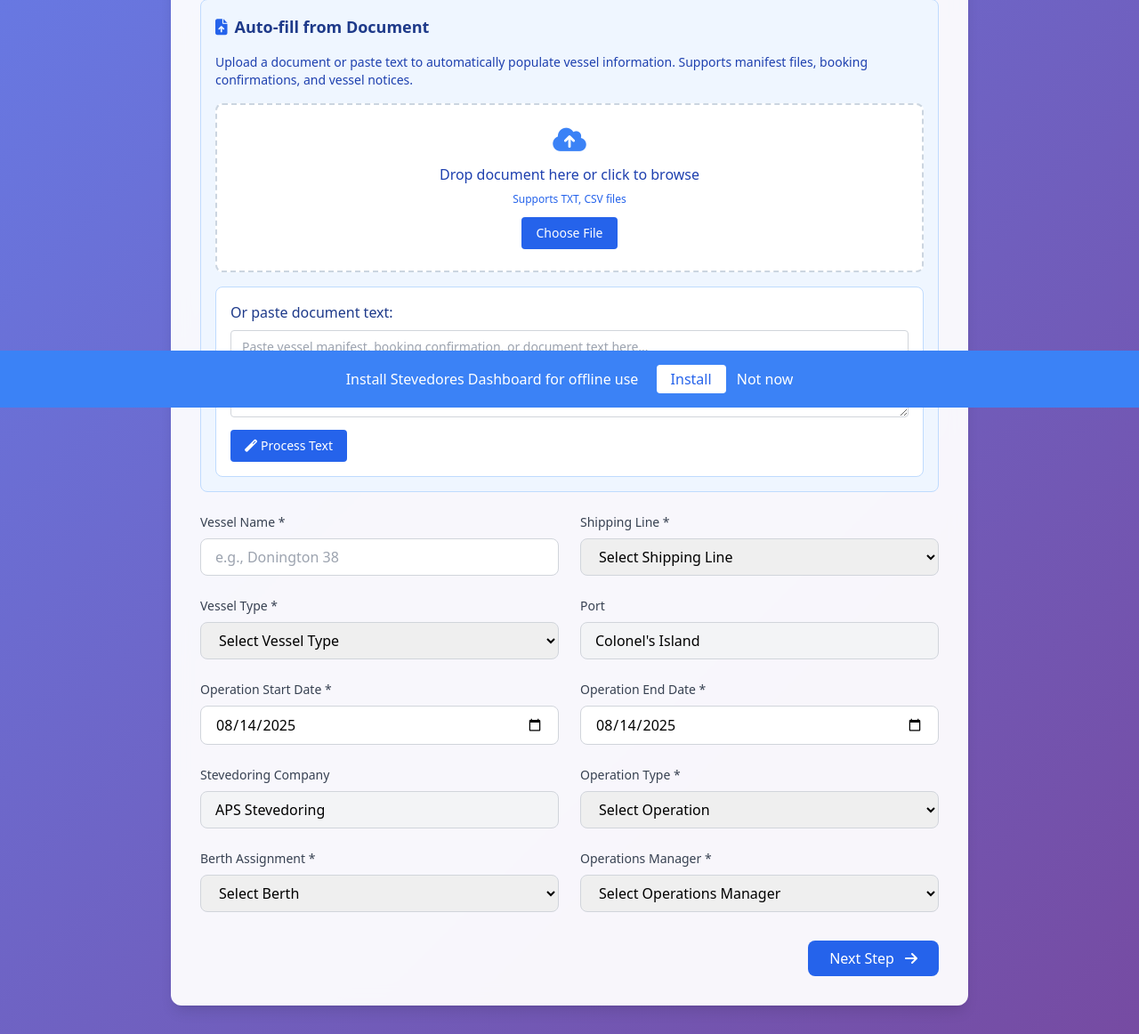
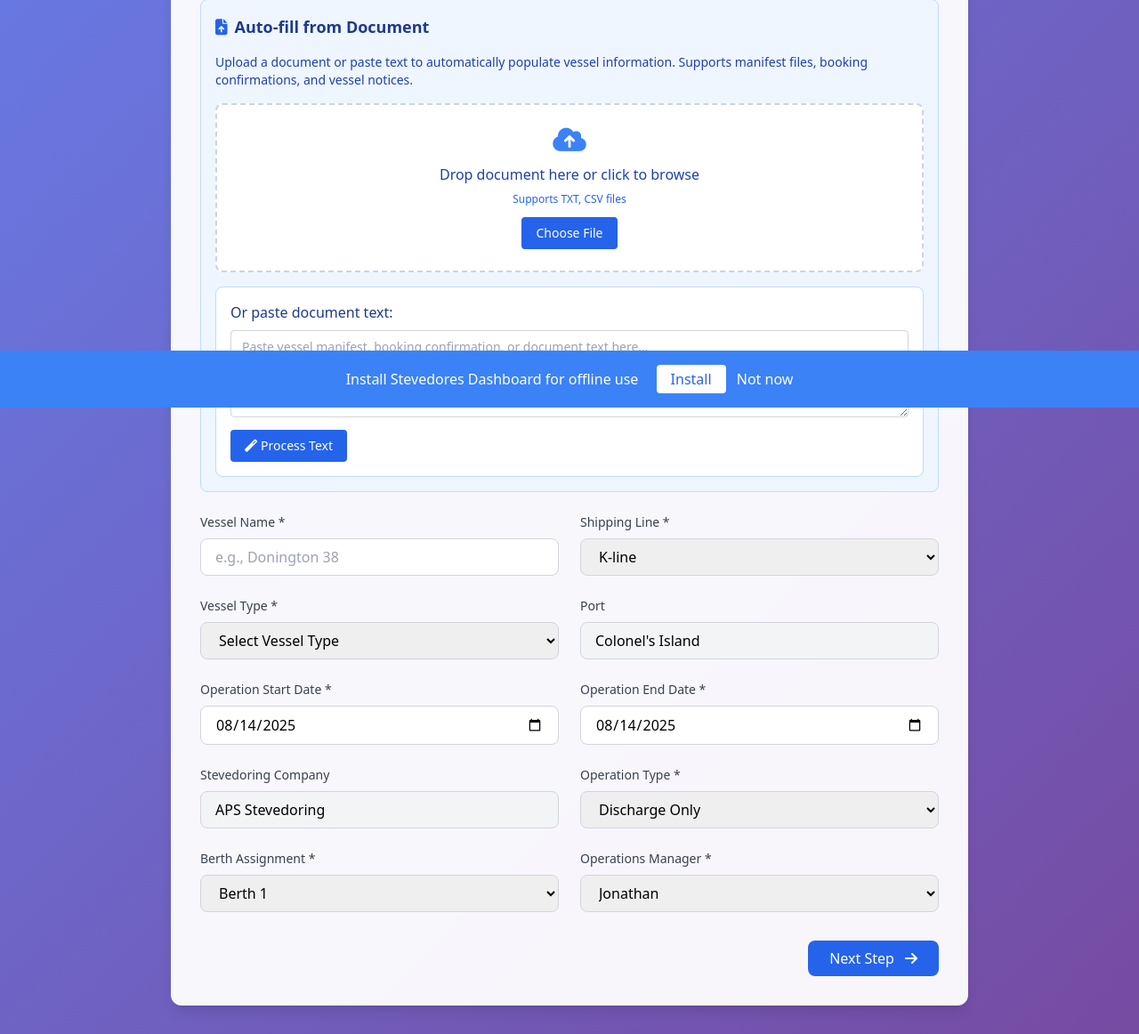
Before and after one commit to colbychapman3/Stevedores-Dashboard-3.0, a Flask app: page /wizard/ in a window 1280 px wide. Shown: the part 406-1568 px from the top of the page at 89% size. Run offline with Flask 3, Linux system fonts and the light colour scheme; the visitor is signed in with stand-in values (Sample User, id 1); parts of the project's set-up code (start-up, migrations or seed data) failed here and were passed over; some libraries are stand-ins or nearby versions.

Commit message:
Fix Step 1 wizard navigation regression
- Add debug logging to validateStep1() to identify blocking fields
- Improve error messaging with step numbers for better UX
- Set sensible defaults for all dropdown fields:
  * K-line shipping line (most common)
  * Auto + Heavy vessel type
  * Discharge Only operation type
  * Berth 1 assignment
  * Jonathan as operations manager
- Initialize vessel type options on page load for K-line default
- Enable Step 1 → Step 2 navigation with minimal user input

🧪 Generated with [Claude Code](https://claude.ai/code)

Co-Authored-By: Claude <noreply@anthropic.com>

```diff
--- a/static/js/wizard.js
+++ b/static/js/wizard.js
@@ -84,6 +84,9 @@ function initializeWizard() {
     // Initialize team members with default values
     updateTeamMembers('autoOperations');  // Initialize with 1 member (default selected)
     updateTeamMembers('highHeavy');       // Initialize high/heavy team
+
+    // Initialize vessel type options for default K-line selection
+    updateVesselTypeOptions();
 
     console.log('Vessel wizard initialized with offline document processing support');
 }
@@ -190,43 +193,61 @@ function validateStep1() {
     const berthAssignment = getValue('berthAssignment');
     const operationsManager = getValue('operationsManager');
 
+    console.log('Step 1 validation - Field values:');
+    console.log('  vesselName:', vesselName);
+    console.log('  shippingLine:', shippingLine);
+    console.log('  vesselType:', vesselType);
+    console.log('  operationStartDate:', operationStartDate);
+    console.log('  operationEndDate:', operationEndDate);
+    console.log('  operationType:', operationType);
+    console.log('  berthAssignment:', berthAssignment);
+    console.log('  operationsManager:', operationsManager);
+
     if (!vesselName.trim()) {
-        showValidationError('vesselName', 'Vessel name is required');
+        console.log('Step 1 validation failed: Vessel name is empty');
+        showValidationError('vesselName', 'Vessel name is required', 1);
         return false;
     }
 
     if (!shippingLine) {
-        showValidationError('shippingLine', 'Shipping line is required');
+        console.log('Step 1 validation failed: Shipping line not selected');
+        showValidationError('shippingLine', 'Shipping line is required', 1);
         return false;
     }
 
     if (!vesselType) {
-        showValidationError('vesselType', 'Vessel type is required');
+        console.log('Step 1 validation failed: Vessel type not selected');
+        showValidationError('vesselType', 'Vessel type is required', 1);
         return false;
     }
 
     if (!operationStartDate) {
-        showValidationError('operationStartDate', 'Operation start date is required');
+        console.log('Step 1 validation failed: Operation start date not set');
+        showValidationError('operationStartDate', 'Operation start date is required', 1);
         return false;
     }
 
     if (!operationEndDate) {
-        showValidationError('operationEndDate', 'Operation end date is required');
+        console.log('Step 1 validation failed: Operation end date not set');
+        showValidationError('operationEndDate', 'Operation end date is required', 1);
         return false;
     }
 
     if (!operationType) {
-        showValidationError('operationType', 'Operation type is required');
+        console.log('Step 1 validation failed: Operation type not selected');
+        showValidationError('operationType', 'Operation type is required', 1);
         return false;
     }
 
     if (!berthAssignment) {
-        showValidationError('berthAssignment', 'Berth assignment is required');
+        console.log('Step 1 validation failed: Berth assignment not selected');
+        showValidationError('berthAssignment', 'Berth assignment is required', 1);
         return false;
     }
 
     if (!operationsManager) {
-        showValidationError('operationsManager', 'Operations manager is required');
+        console.log('Step 1 validation failed: Operations manager not selected');
+        showValidationError('operationsManager', 'Operations manager is required', 1);
         return false;
     }
 
@@ -235,10 +256,12 @@ function validateStep1() {
     const endDate = new Date(operationEndDate);
 
     if (endDate < startDate) {
-        showValidationError('operationEndDate', 'End date cannot be before start date');
+        console.log('Step 1 validation failed: End date is before start date');
+        showValidationError('operationEndDate', 'End date cannot be before start date', 1);
         return false;
     }
 
+    console.log('Step 1 validation passed successfully');
     return true;
 }
 
--- a/templates/wizard/vessel_wizard.html
+++ b/templates/wizard/vessel_wizard.html
@@ -235,7 +235,7 @@
                         <select id="shippingLine" name="shippingLine" required onchange="updateVesselTypeOptions()"
                                 class="w-full px-4 py-2 border border-gray-300 rounded-lg focus:ring-2 focus:ring-blue-500">
                             <option value="">Select Shipping Line</option>
-                            <option value="K-line">K-line</option>
+                            <option value="K-line" selected>K-line</option>
                             <option value="Grimaldi">Grimaldi</option>
                             <option value="Glovis">Glovis</option>
                             <option value="MOL">MOL</option>
@@ -247,7 +247,7 @@
                         <select id="vesselType" name="vesselType" required
                                 class="w-full px-4 py-2 border border-gray-300 rounded-lg focus:ring-2 focus:ring-blue-500">
                             <option value="">Select Vessel Type</option>
-                            <option value="Auto + Heavy" class="k-line-only" style="display: none;">Auto + Heavy</option>
+                            <option value="Auto + Heavy" class="k-line-only" selected>Auto + Heavy</option>
                             <option value="Auto Only">Auto Only</option>
                             <option value="Heavy Only" class="k-line-only" style="display: none;">Heavy Only</option>
                         </select>
@@ -284,7 +284,7 @@
                         <select id="operationType" name="operationType" required
                                 class="w-full px-4 py-2 border border-gray-300 rounded-lg focus:ring-2 focus:ring-blue-500">
                             <option value="">Select Operation</option>
-                            <option value="Discharge Only">Discharge Only</option>
+                            <option value="Discharge Only" selected>Discharge Only</option>
                             <option value="Loading Only">Loading Only</option>
                             <option value="Discharge + Loadback">Discharge + Loadback</option>
                         </select>
@@ -295,7 +295,7 @@
                         <select id="berthAssignment" name="berthAssignment" required
                                 class="w-full px-4 py-2 border border-gray-300 rounded-lg focus:ring-2 focus:ring-blue-500">
                             <option value="">Select Berth</option>
-                            <option value="Berth 1">Berth 1</option>
+                            <option value="Berth 1" selected>Berth 1</option>
                             <option value="Berth 2">Berth 2</option>
                             <option value="Berth 3">Berth 3</option>
                         </select>
@@ -306,7 +306,7 @@
                         <select id="operationsManager" name="operationsManager" required
                                 class="w-full px-4 py-2 border border-gray-300 rounded-lg focus:ring-2 focus:ring-blue-500">
                             <option value="">Select Operations Manager</option>
-                            <option value="Jonathan">Jonathan</option>
+                            <option value="Jonathan" selected>Jonathan</option>
                             <option value="Joe">Joe</option>
                             <option value="Mark">Mark</option>
                         </select>
```
